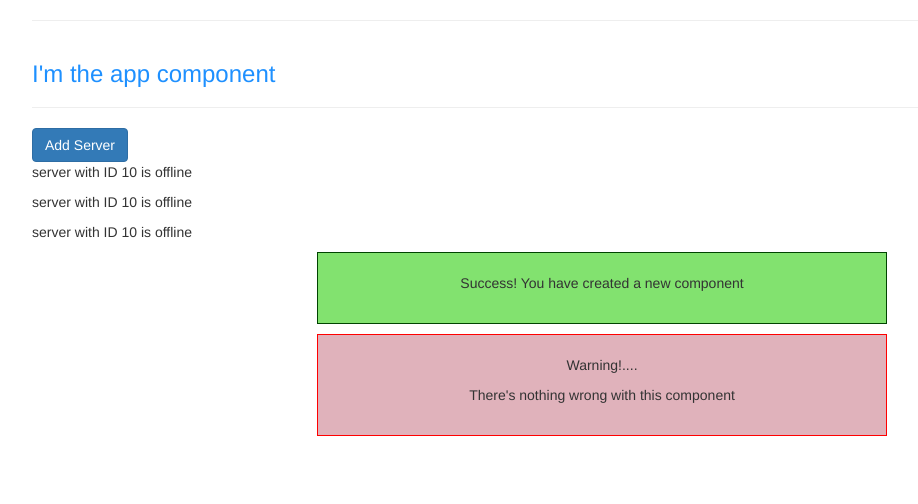
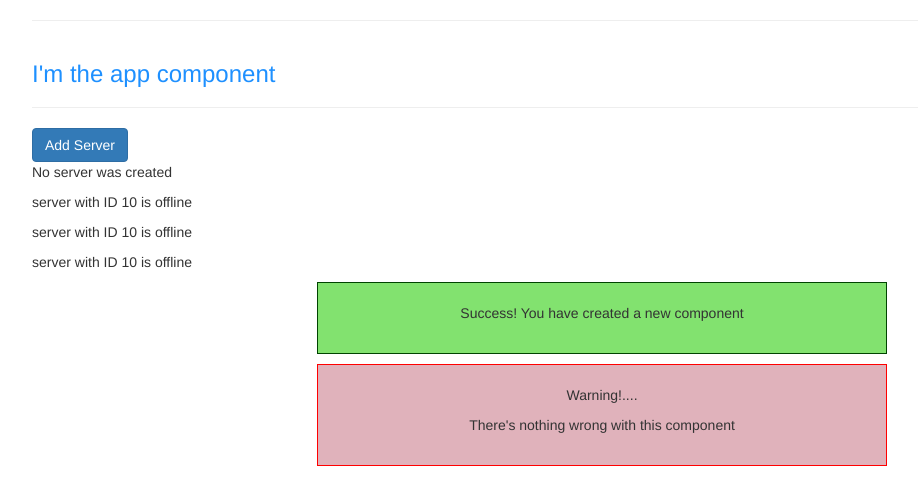
Before and after one commit to Nate-Kruck/angular-project, an Angular app: page / in a window 1280 px wide. Shown: the top 504 px of the page, without its empty margins (38-956 px from the left). Built offline with nearby package versions, Linux system fonts and the light colour scheme.

Commit message:
used event binding to add server

```diff
--- a/src/app/servers/servers.component.html
+++ b/src/app/servers/servers.component.html
@@ -1,4 +1,9 @@
-<button class="btn btn-primary"
-  [disabled]="!allowNewServer">Add Server</button>
+<button
+  class="btn btn-primary"
+  [disabled]="!allowNewServer"
+  (click)="onCreateServer()">Add Server
+</button>
+<p>{{ serverCreationStatus }}</p>
+<!-- <p [innerText]="allowNewServer"></p> -->
 <app-server></app-server>
 <app-server></app-server>
--- a/src/app/servers/servers.component.ts
+++ b/src/app/servers/servers.component.ts
@@ -7,6 +7,7 @@
 })
 export class ServersComponent implements OnInit {
   allowNewServer:boolean = false
+  serverCreationStatus: string = 'No server was created';
 
   constructor() {
     setTimeout(() => {
@@ -17,4 +18,8 @@
   ngOnInit(): void {
   }
 
+  onCreateServer() {
+    this.serverCreationStatus = 'Server was created';
+  }
+
 }
```
